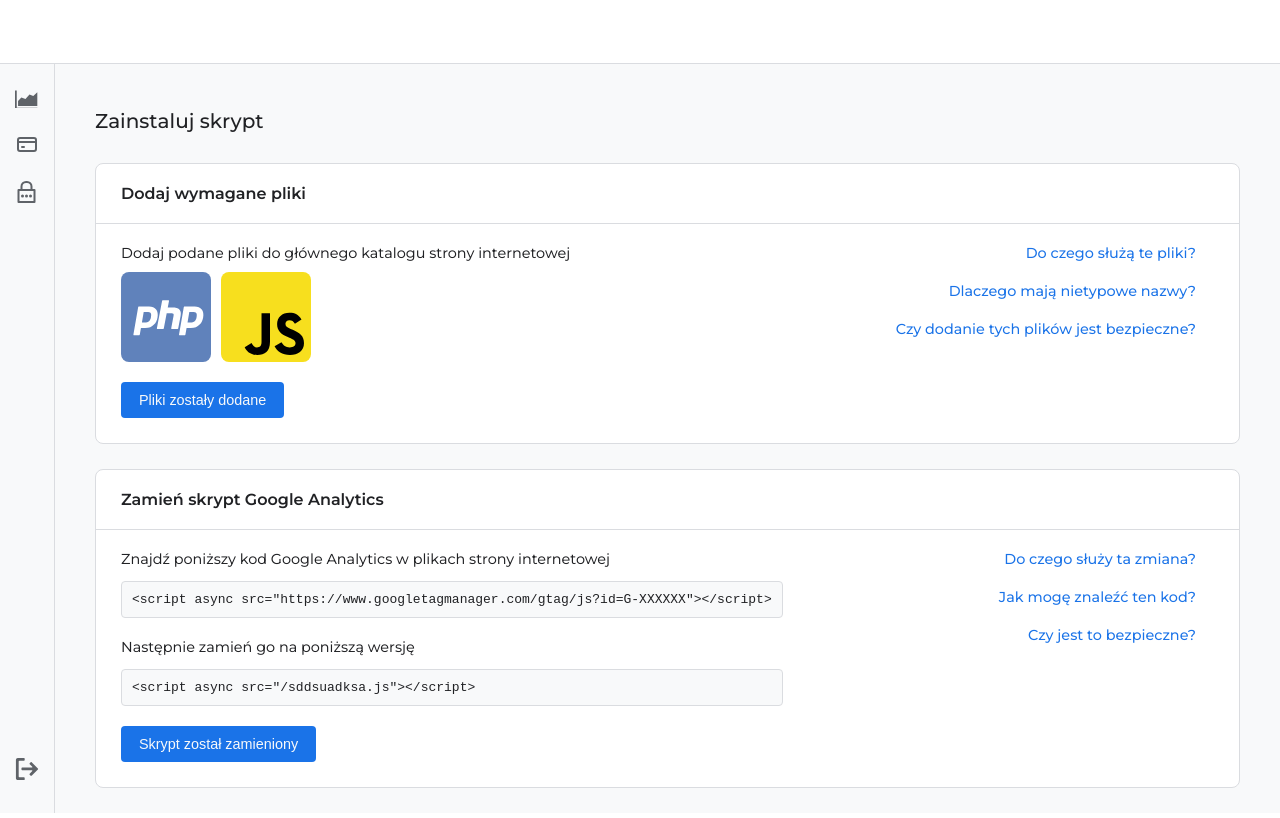
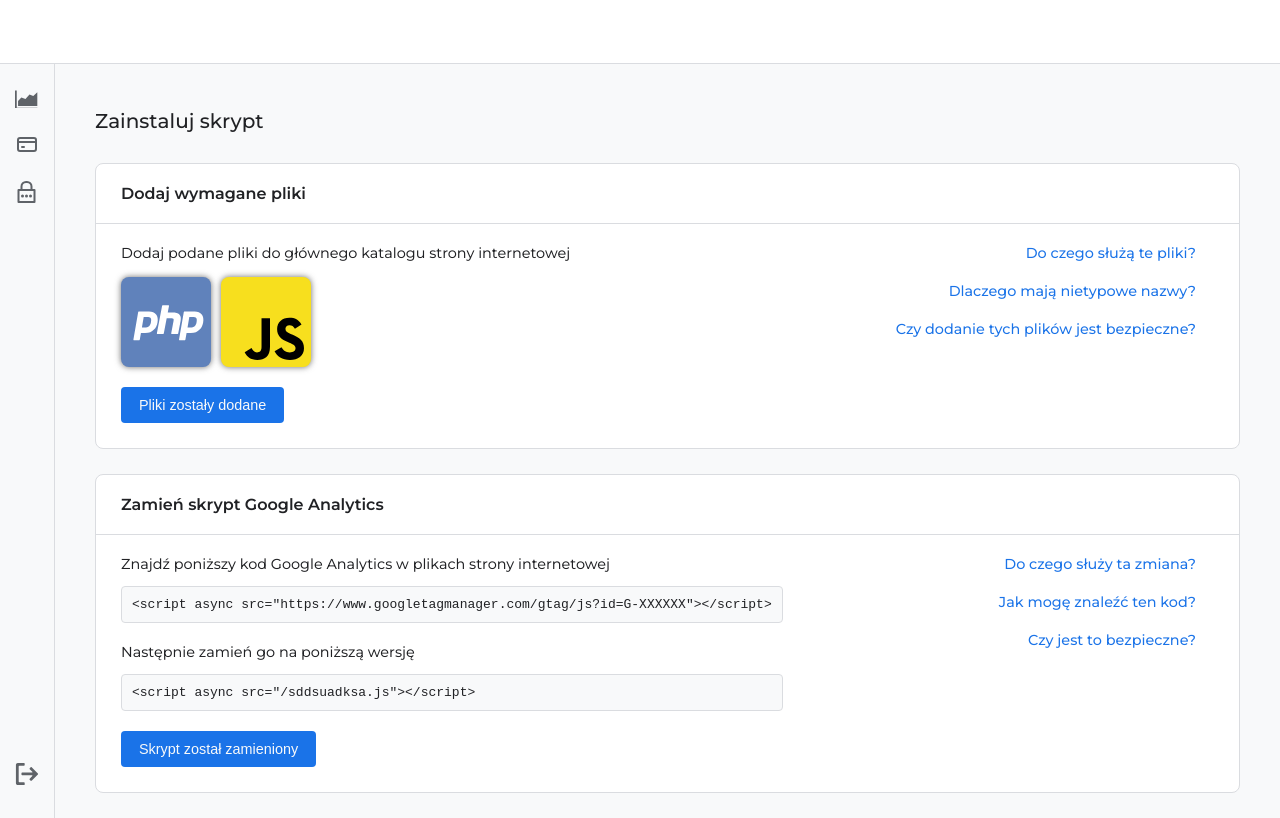
Before and after one commit to NiedziolkaMichal/track-adblock, a Next.js app: page /account/install/analytics in a window 1280 px wide. Built offline with nearby package versions, Linux system fonts and the light colour scheme; a web font is replaced by a local one.

Commit message:
Improve appearance of file download icons

```diff
--- a/src/components/account/install/fileDownload.tsx
+++ b/src/components/account/install/fileDownload.tsx
@@ -1,5 +1,5 @@
 import styled from "styled-components";
-import { useCallback, useId } from "react";
+import { SyntheticEvent, useCallback, useId } from "react";
 
 export function FileDownload({ filePath, fileName, iconSrc, className }: { filePath: string; fileName: string; iconSrc: string; className?: string }) {
   const anchorId = useId();
@@ -24,6 +24,7 @@ const DownloadBtn = styled.button`
 const Img = styled.img`
   display: block;
   border-radius: 8px;
+  filter: drop-shadow(0 0 3px #2c2c2cb0);
 
   ${DownloadBtn}:hover & {
     filter: grayscale(1) blur(2px);
@@ -40,10 +41,11 @@ const DownloadImg = styled.img`
 
   ${DownloadBtn}:hover & {
     z-index: 1;
+    filter: drop-shadow(0 0 3px black);
   }
 `;
 
-/* We use invisible <a> so link to the file is not displayed on the screen */
+/* We use invisible <a> so a URL to the file is not displayed on the screen */
 const InvisibleAnchor = styled.a`
   display: none;
 `;
--- a/src/pages/account/install/analytics.tsx
+++ b/src/pages/account/install/analytics.tsx
@@ -49,7 +49,7 @@ function FilesCard({ jsFileName, phpFileName }: { jsFileName: string; phpFileNam
 const FilesContainer = styled.div`
   display: flex;
   gap: 10px;
-  margin-bottom: 20px;
+  margin: 15px 0 20px;
 `;
 
 const StyledFileDownload = styled(FileDownload)`
```
Also changed, not shown: public/img/icon/download.svg.
